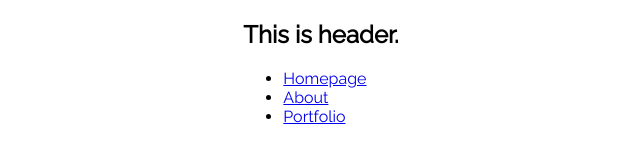
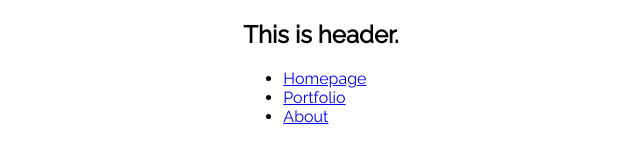
Before and after one commit to trilnh92/trilnh92, a React (Create React App) app: page /#/ in a window 1280 px wide. Shown: the top 164 px of the page, without its empty margins (319-959 px from the left). Built offline with nearby package versions, Linux system fonts and the light colour scheme.

Commit message:
~ change position of menu

```diff
--- a/src/components/Header/Menu.js
+++ b/src/components/Header/Menu.js
@@ -9,8 +9,8 @@ class Menu extends Component {
             <nav>
                 <ul>
                     <li><Link to="/">Homepage</Link></li>
+                    <li><Link to="/portfolio">Portfolio</Link></li>
                     <li><Link to="/about">About</Link></li>
-                    <li><Link to="/portfolio">Portfolio</Link></li>
                 </ul>
             </nav>
         )
```
